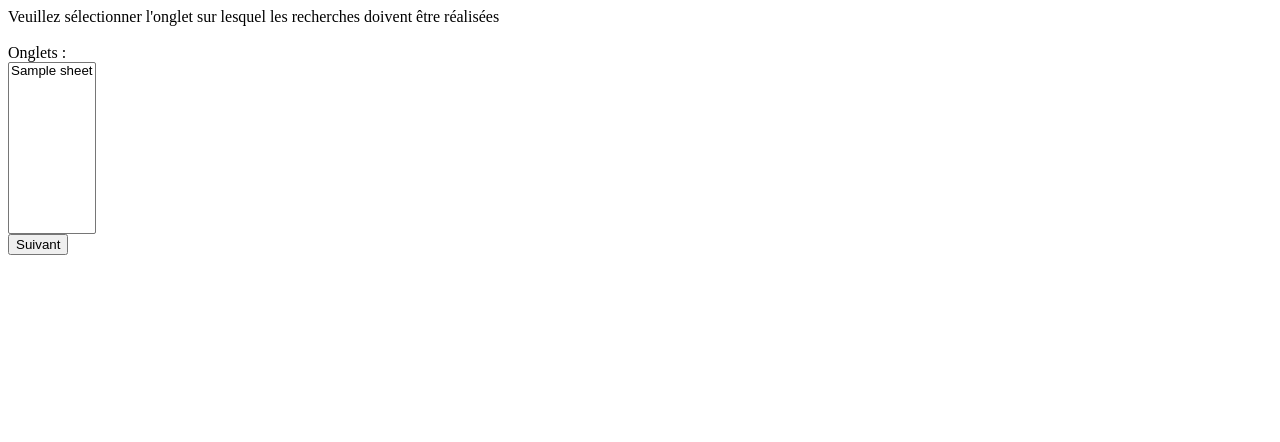
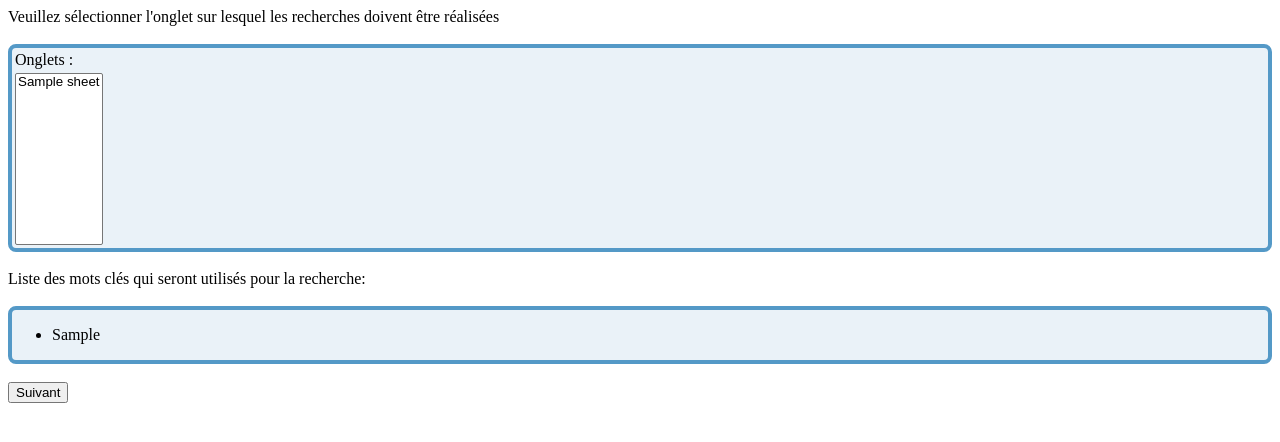
Before and after one commit to thoced/php-massive-recherche, a PHP site: template Views/SelectSheetView.php in a window 1280 px wide. Shown: the top 442 px of the page. Run offline with PHP 8.4, Linux system fonts and the light colour scheme; the template is opened without the code that fills it: most values are stand-ins (such as "Sample title", 1, 10 or a date in 2020).

Commit message:
- Affichage des keywords

```diff
--- a/Views/SelectSheetView.php
+++ b/Views/SelectSheetView.php
@@ -1,13 +1,39 @@
 
 Veuillez sélectionner l'onglet sur lesquel les recherches doivent être réalisées<br><br>
-Onglets :
 <form action="../Controllers/SelectColumnController.php" method="POST">
-<select size="10" name="sheet">
+
+<div style="border-width: 4px;border-color:#5499c7;border-radius: 8px;border-style: solid;background-color:#eaf2f8;">
+     <table width="100%">
+         <tr>
+             <td>Onglets : </td>
+         </tr>
+         <tr>
+             <td>
+                 <select size="10"  name="sheet">
+                     <?php
+                         foreach($listSheets as $sheet)
+                                echo "<option value=" . $sheet . ">" . $sheet . "</option>";
+                     ?>
+                 </select>
+
+             </td>
+         </tr>
+</table>
+</div>
+    <br>
+
+Liste des mots clés qui seront utilisés pour la recherche:
+<br>
+<br>
+<div style="border-width: 4px;border-color:#5499c7;border-radius: 8px;border-style: solid;background-color:#eaf2f8;">
+<ul>
 <?php
-    foreach($listSheets as $sheet)
-     echo "<option value=" . $sheet . ">" . $sheet . "</option>";
+    foreach($listKeyWord as $keyWord)
+        echo "<li>" . $keyWord . "</li>";
 ?>
-</select>
-    <br>
-    <input type="submit" value="Suivant">
+</ul>
+
+</div>
+<br>
+ <input type="submit" value="Suivant">
 </form>
```
